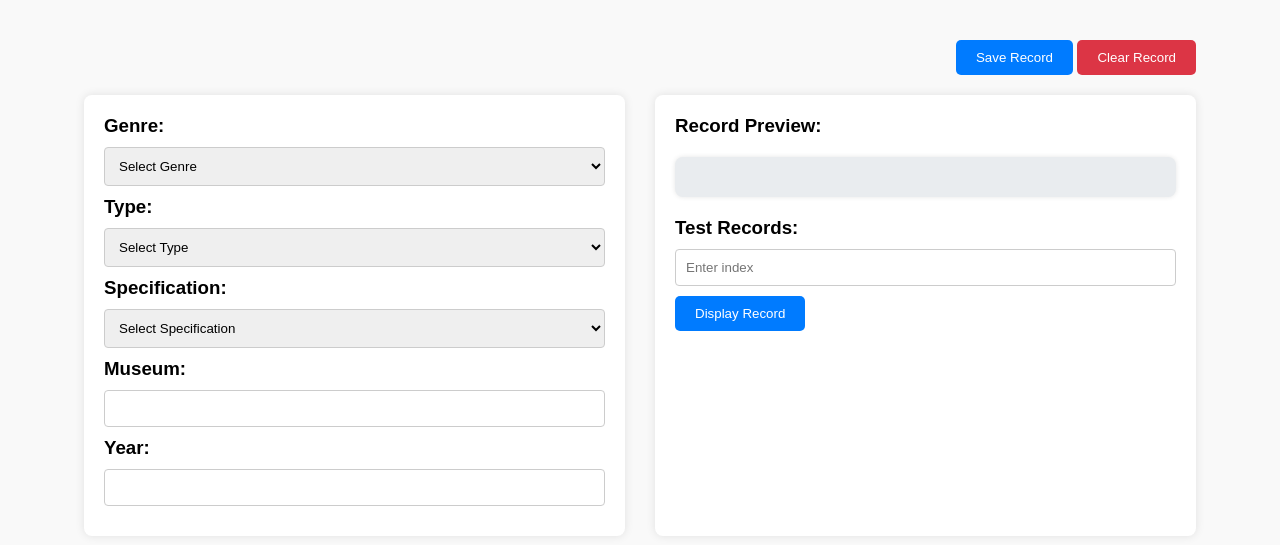
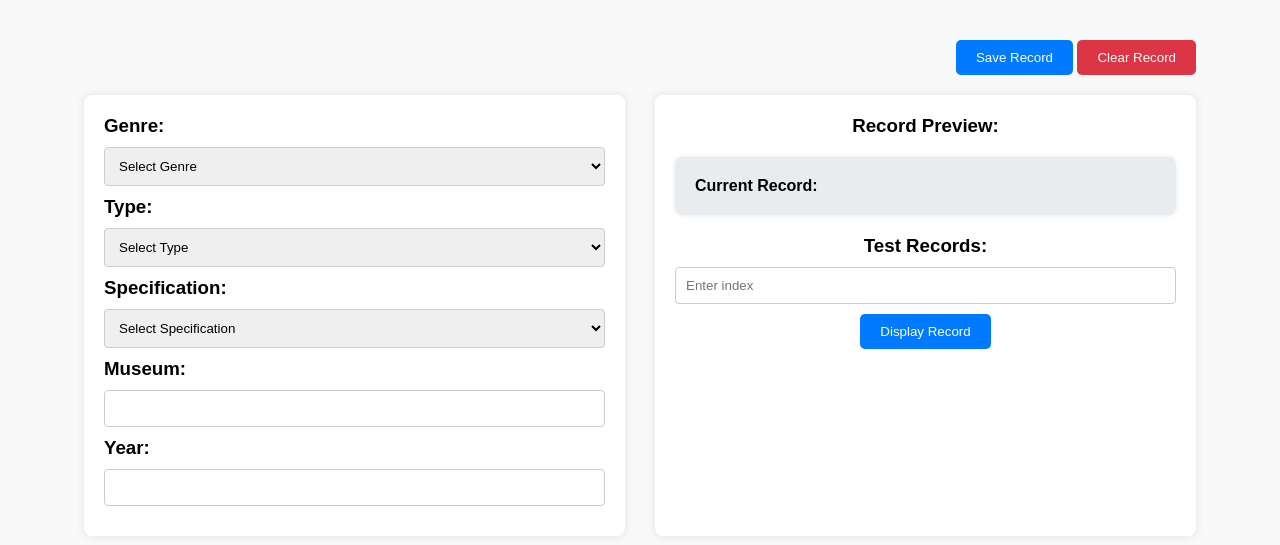
Before and after one commit to Daniel-Yu-2003/CPS630-Assignments, a PHP site: page /part1.html in a window 1280 px wide. Shown: the part 118-663 px from the top of the page. Run offline with PHP 8.4, Linux system fonts and the light colour scheme.

Commit message:
Update part 1

```diff
--- a/lab2-3/part1.html
+++ b/lab2-3/part1.html
@@ -68,17 +68,22 @@
                 </form>
             </div>
 
-            <div class="form-column">
+            <!-- Centered Record Preview Section -->
+            <div class="form-column" style="text-align: center; justify-content: center;">
                 <h3>Record Preview:</h3>
-                <div class="preview-box" id="preview"></div>
+                <div class="preview-box" id="preview">
+                    <p><strong>Current Record:</strong></p>
+                </div>
 
                 <h3>Test Records:</h3>
                 <form method="get">
-                    <input type="number" name="index" placeholder="Enter index" required>
+                    <input type="number" name="index" placeholder="Enter index" required min="0">
                     <button type="submit">Display Record</button>
                 </form>
             </div>
         </div>
+
+
     </div>
 
 </body>
--- a/lab2-3/styles.css
+++ b/lab2-3/styles.css
@@ -83,7 +83,9 @@ button:hover {
     background-color: #e9ecef;
     border-radius: 8px;
     box-shadow: 0 0 5px rgba(0, 0, 0, 0.1);
+    text-align: left;
 }
+
 
 /* Responsive Design */
 @media (max-width: 768px) {
```
